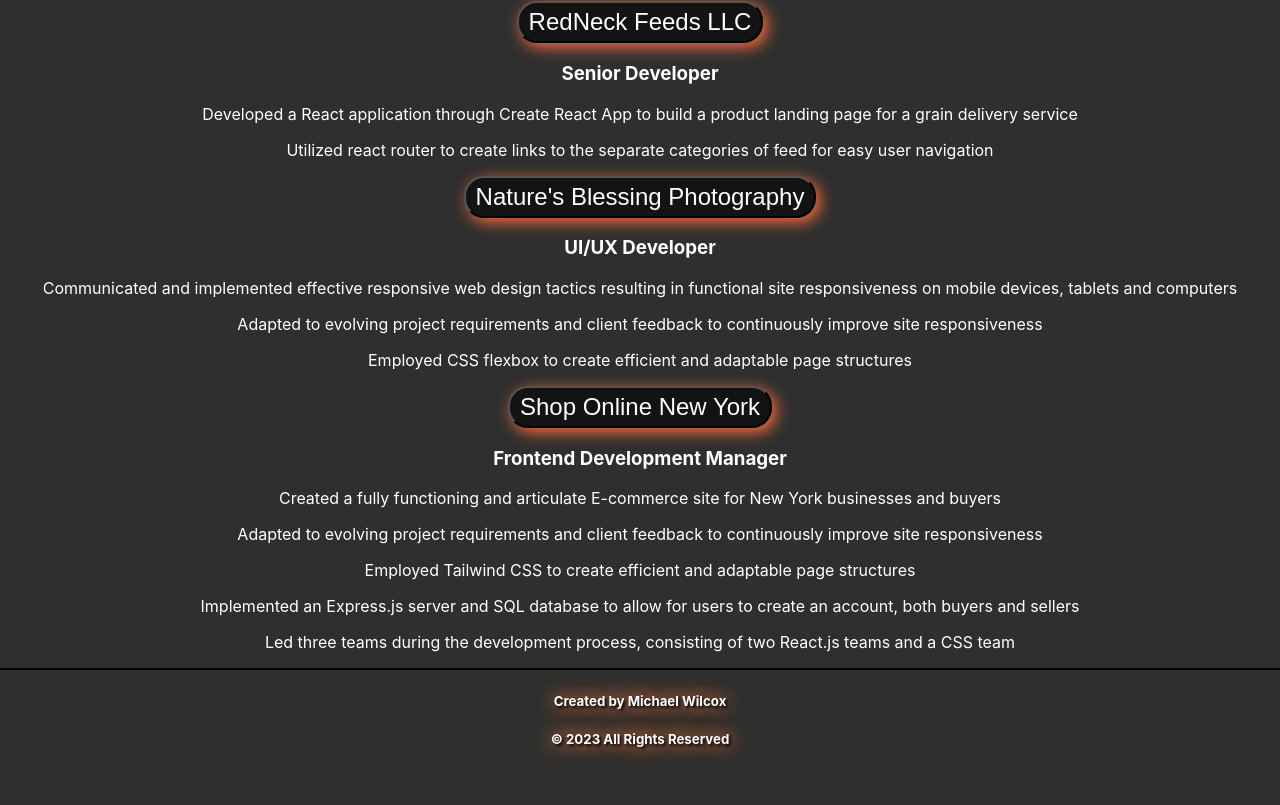
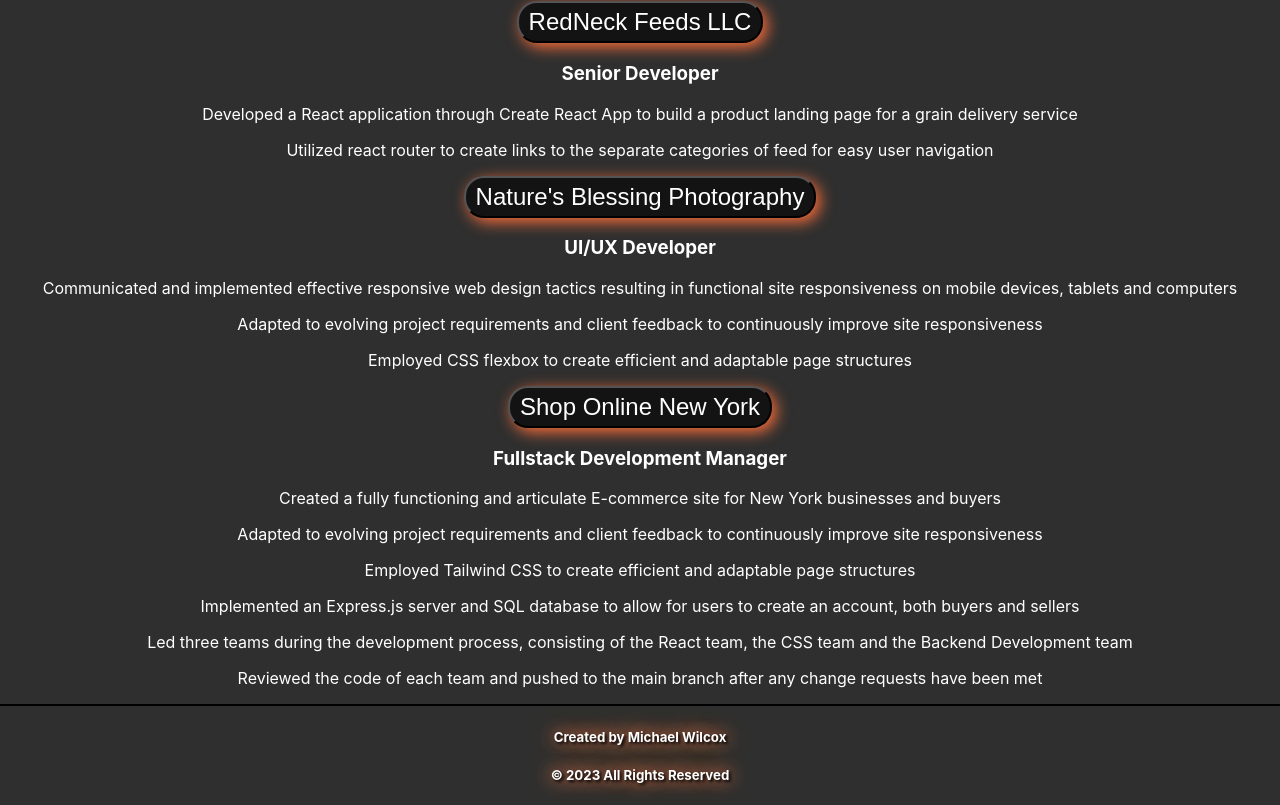
Before and after one commit to Krygore/Personal-Site, a React (Create React App) app in the folder React-site/personal-site/: page / in a window 1280 px wide. Shown: the part 754-1559 px from the top of the page. Before the commit the page ends 1523 px from the top, so only its background shows below. Built offline with nearby package versions, Linux system fonts and the light colour scheme.

Commit message:
updated technical experience section

```diff
--- a/React-site/personal-site/src/components/About.js
+++ b/React-site/personal-site/src/components/About.js
@@ -27,11 +27,11 @@ export default function About() {
                     <p>Proactive academic support to help learners get unblocked</p>
                     <p>Progress documentation to keep track of learner success</p>
                     <p>One-on-one instruction sessions via Zoom</p>
-                    <p>Knowledge base maintenance</p>
+                    <p>Lead multiple cohort programs that hold students to a higher accountability and success rate</p>
                 </div>
 
                 <div className="about-card">
-                    <h3 className="experience-header">Frontend Development Manager</h3>
+                    <h3 className="experience-header">Fullstack Development Manager</h3>
                     <h4>Tony LLC</h4>
                     <p>Lead multiple teams in the best development practices of new websites</p>
                     <p>Review code and pull requests to be merged into a repository</p>
--- a/React-site/personal-site/src/components/Home.js
+++ b/React-site/personal-site/src/components/Home.js
@@ -63,13 +63,14 @@ export default function Home() {
                                 <a href="">Shop Online New York</a>
                             </button>
 
-                            <h3>Frontend Development Manager</h3>
+                            <h3>Fullstack Development Manager</h3>
 
                             <p>Created a fully functioning and articulate E-commerce site for New York businesses and buyers</p>
                             <p>Adapted to evolving project requirements and client feedback to continuously improve site responsiveness</p>
                             <p>Employed Tailwind CSS to create efficient and adaptable page structures</p>
                             <p>Implemented an Express.js server and SQL database to allow for users to create an account, both buyers and sellers</p>
-                            <p>Led three teams during the development process, consisting of two React.js teams and a CSS team</p>
+                            <p>Led three teams during the development process, consisting of the React team, the CSS team and the Backend Development team</p>
+                            <p>Reviewed the code of each team and pushed to the main branch after any change requests have been met</p>
                         </div>
                     </div>
                 </div>
```
